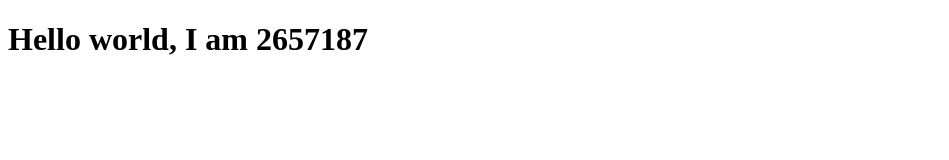
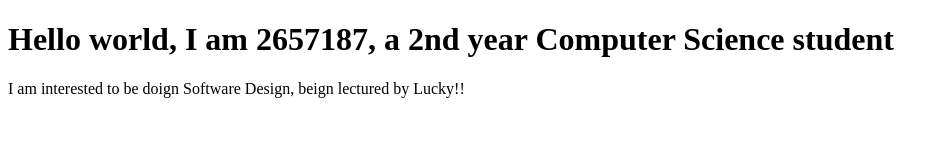
Before and after one commit to bethelcoder/2657187-Lab1, a plain HTML site: page index.html in a window 1280 px wide. Shown: the whole page, without its empty margins (0-949 px from the left). Drawn offline with Linux system fonts and the light colour scheme.

Commit message:
Updated HTML file with new content

```diff
--- a/index.html
+++ b/index.html
@@ -5,6 +5,7 @@
     <title>About Me</title>
 </head>
 <body>
-    <h1>Hello world, I am 2657187</h1>
+    <h1>Hello world, I am 2657187, a 2nd year Computer Science student</h1>
+    <p>I am interested to be doign Software Design, beign lectured by Lucky!!</p>
 </body>
 </html>
```
